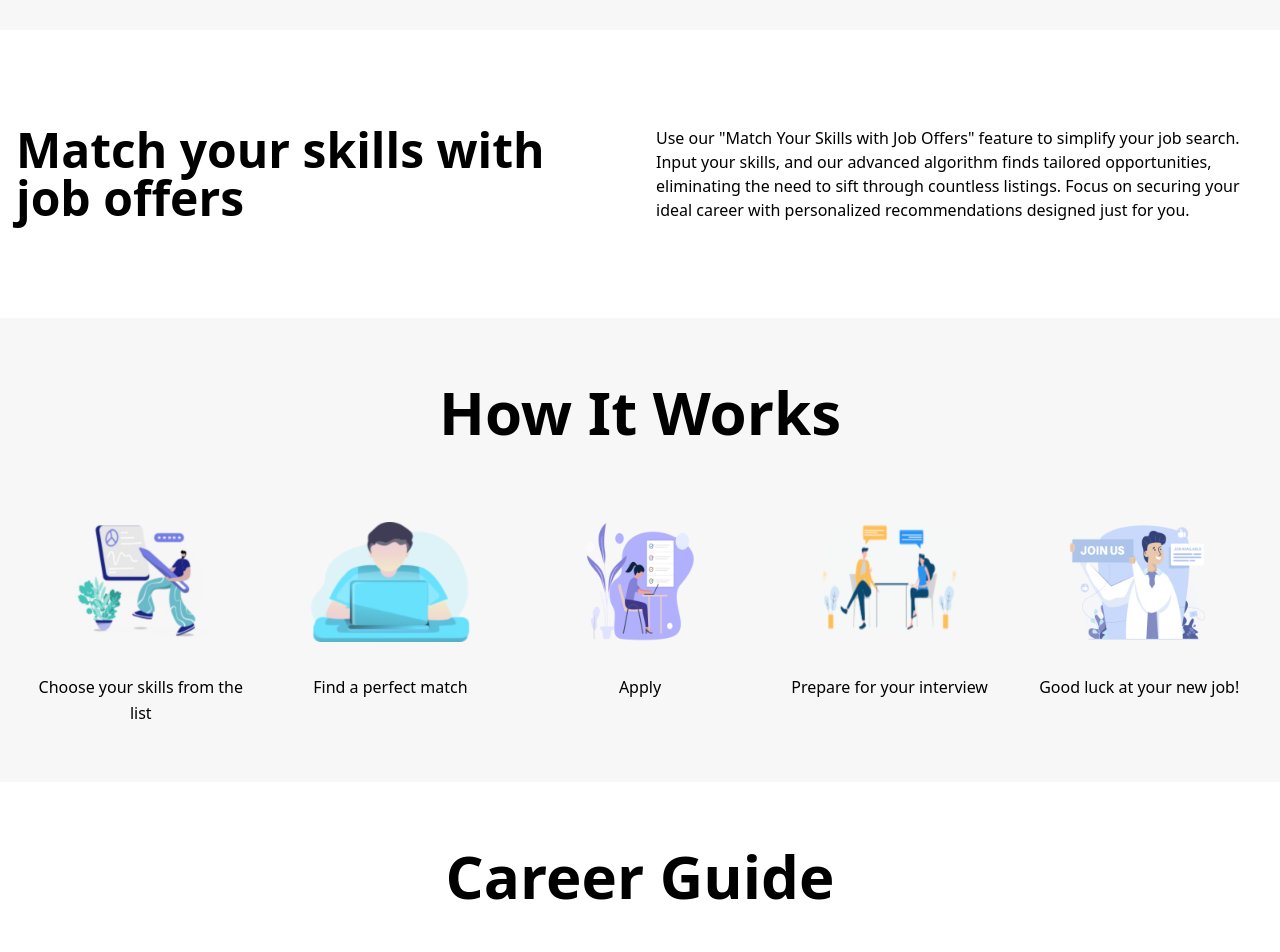
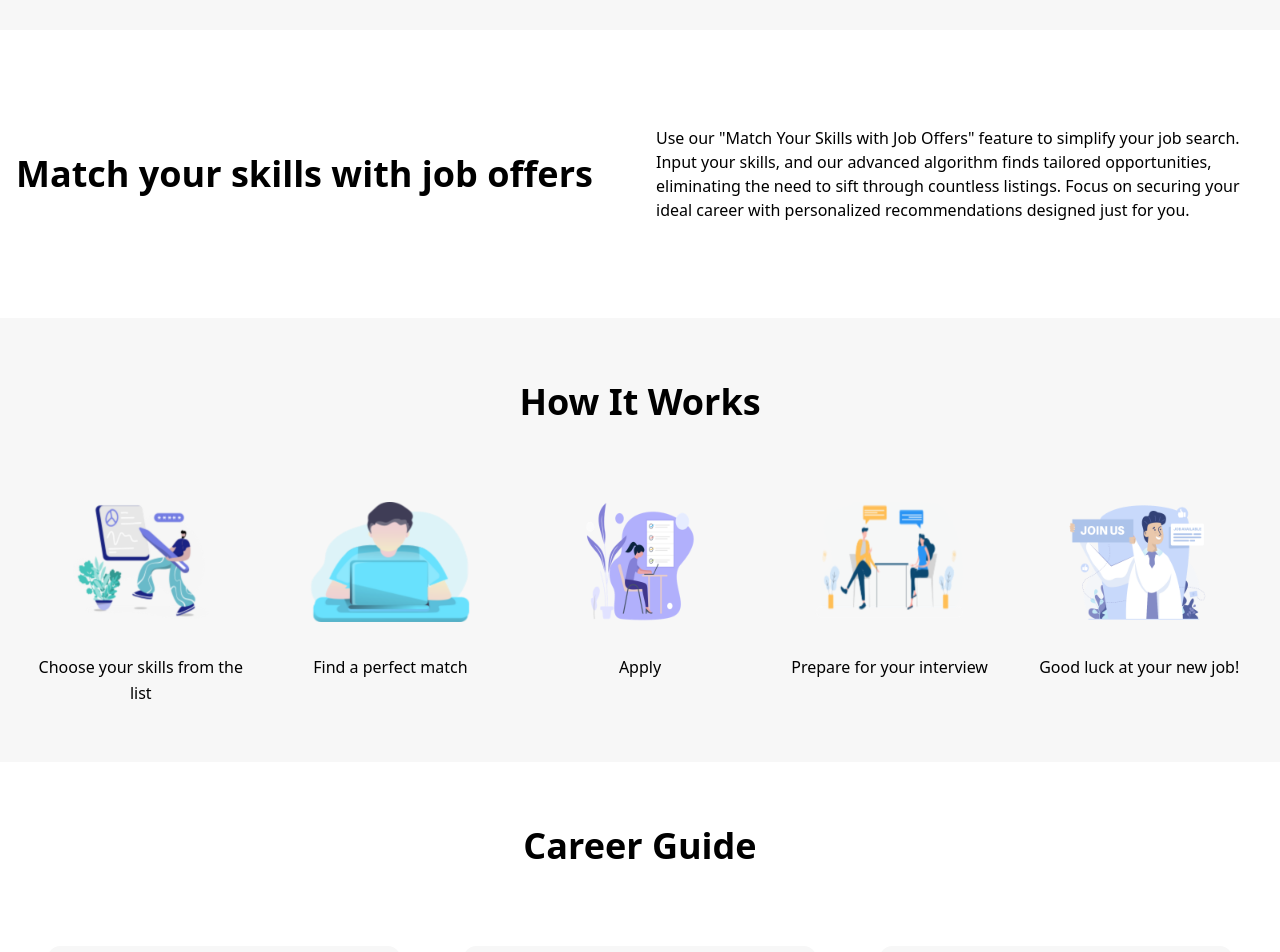
Before and after one commit to klaudiamr97/HireBySkills, a React (Vite) app in the folder frontend/: page / in a window 1280 px wide. Shown: the part 740-1692 px from the top of the page. Built offline with nearby package versions, Linux system fonts and the light colour scheme; no server answers.

Commit message:
final commit

```diff
--- a/frontend/src/pages/CareerGuide.tsx
+++ b/frontend/src/pages/CareerGuide.tsx
@@ -28,7 +28,7 @@ const CareerGuide = () => {
             />
           </div>
           <div className="md:w-1/2 p-8">
-            <h4 className="py-8 text-3xl leading-normal xl:text-5xl font-bold font-heading tracking-px-n">
+            <h4 className="py-8 text-3xl leading-normal xl:text-4xl font-bold font-heading tracking-px-n">
               Mastering the Art of Career Transitions: A Step-by-Step Guide
             </h4>
             <p>
@@ -52,7 +52,7 @@ const CareerGuide = () => {
       <section className="bg-body">
         <div className="container py-20 mx-auto flex flex-col md:flex-row justify-between items-center">
           <div className="md:w-1/2 p-8">
-            <h4 className="py-8 text-3xl leading-normal xl:text-5xl font-bold font-heading tracking-px-n">
+            <h4 className="py-8 text-3xl leading-normal xl:text-4xl font-bold font-heading tracking-px-n">
               Top 10 Most In-Demand Skills for the Modern Job Market
             </h4>
             <p>
@@ -89,7 +89,7 @@ const CareerGuide = () => {
             />
           </div>
           <div className="md:w-1/2 p-8">
-            <h4 className="py-8 text-3xl leading-normal xl:text-5xl font-bold font-heading tracking-px-n">
+            <h4 className="py-8 text-3xl leading-normal xl:text-4xl font-bold font-heading tracking-px-n">
               Navigating Remote Work: Tips for Success in the Virtual Office
             </h4>
             <p>
--- a/frontend/src/pages/Home.tsx
+++ b/frontend/src/pages/Home.tsx
@@ -56,7 +56,7 @@ const Home = () => {
       <section className="bg-white overflow-hidden">
         <div className="container py-20 mx-auto flex flex-col md:flex-row justify-between items-center">
           <div className="md:w-1/2 flex flex-col p-4">
-            <h4 className="text-3xl leading-normal xl:text-5xl font-bold font-heading tracking-px-n">
+            <h4 className="text-3xl leading-normal xl:text-4xl font-bold font-heading tracking-px-n">
               Match your skills with job offers
             </h4>
           </div>
@@ -72,7 +72,7 @@ const Home = () => {
         </div>
 
         <div className="relative pb-10 z-10 px-4 mx-auto bg-body text-center">
-          <h4 className="py-16 text-3xl md:text-6xl font-bold font-heading tracking-px-n leading-tight">
+          <h4 className="py-16 text-3xl md:text-4xl font-bold font-heading tracking-px-n leading-tight">
             How It Works
           </h4>
           <div className="container mx-auto flex flex-wrap justify-center">
@@ -94,7 +94,7 @@ const Home = () => {
         </div>
 
         <div className="container pb-24 px-4 mx-auto">
-          <h4 className="py-16 text-3xl md:text-6xl text-center font-bold font-heading tracking-px-n leading-tight">
+          <h4 className="py-16 text-3xl md:text-4xl text-center font-bold font-heading tracking-px-n leading-tight">
             Career Guide
           </h4>
           <div className="flex flex-wrap justify-between">
--- a/frontend/src/pages/MyAccount.tsx
+++ b/frontend/src/pages/MyAccount.tsx
@@ -15,14 +15,16 @@ const MyAccount = () => {
   return (
     <div className="flex flex-col min-h-screen bg-body overflow-hidden">
       <Header />
-      <section className="pt-28 flex-grow">
+      <section className="pt-16 flex-grow">
         {isLoading && <span>Loading user data...</span>}
         {isError && <span>Failed to load user data</span>}
         {currentUser && (
-          <div className="container mx-auto bg-white p-6 mb-8 rounded-lg shadow">
-            <h2 className="text-2xl font-bold">
-              Welcome {currentUser.firstName} {currentUser.lastName}
-            </h2>
+          <div className="container mx-auto px-4 sm:px-6 lg:px-8 mb-8">
+            <div className="bg-white p-6 rounded-lg shadow">
+              <h2 className="text-2xl font-bold">
+                Welcome {currentUser.firstName} {currentUser.lastName}
+              </h2>
+            </div>
           </div>
         )}
         <MyApplications />
```
